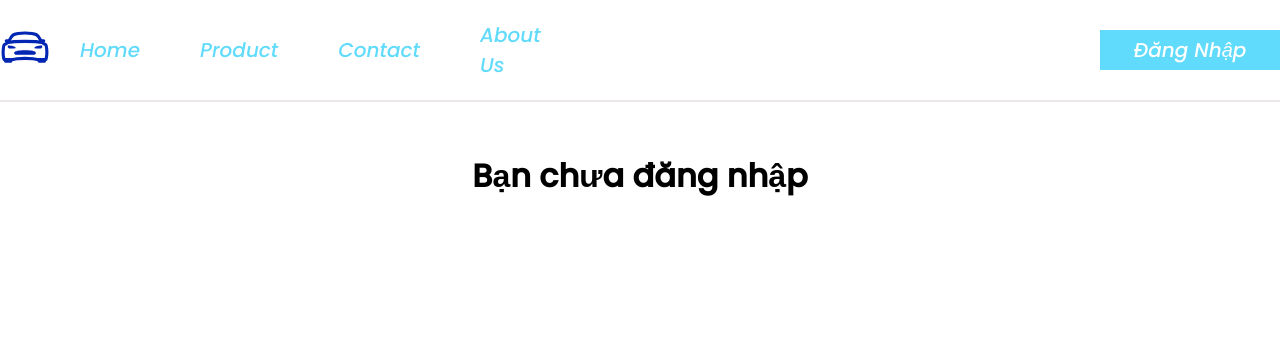
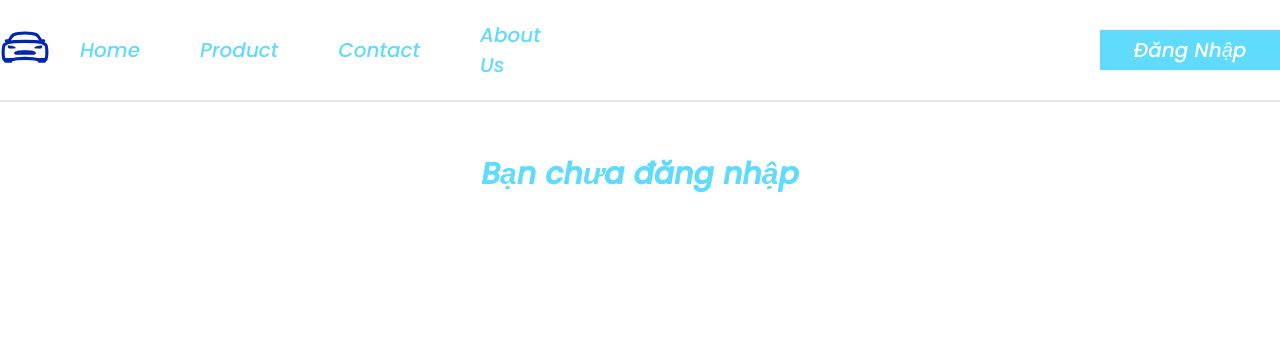
Before and after one commit to ndkhangvl/RentCar, a PHP site: page /user.php in a window 1280 px wide. Shown: the top 362 px of the page. Run offline with PHP 8.4, Linux system fonts and the light colour scheme.

Commit message:
Add files via upload

```diff
--- a/style-user.css
+++ b/style-user.css
@@ -10,7 +10,7 @@ body{
 	margin-top: 50px;
 }
 
-.container-login h1 {
+.container-user h1 {
     font-style: italic;
 	font-size:30px;
     color:#61DBFB;
```
